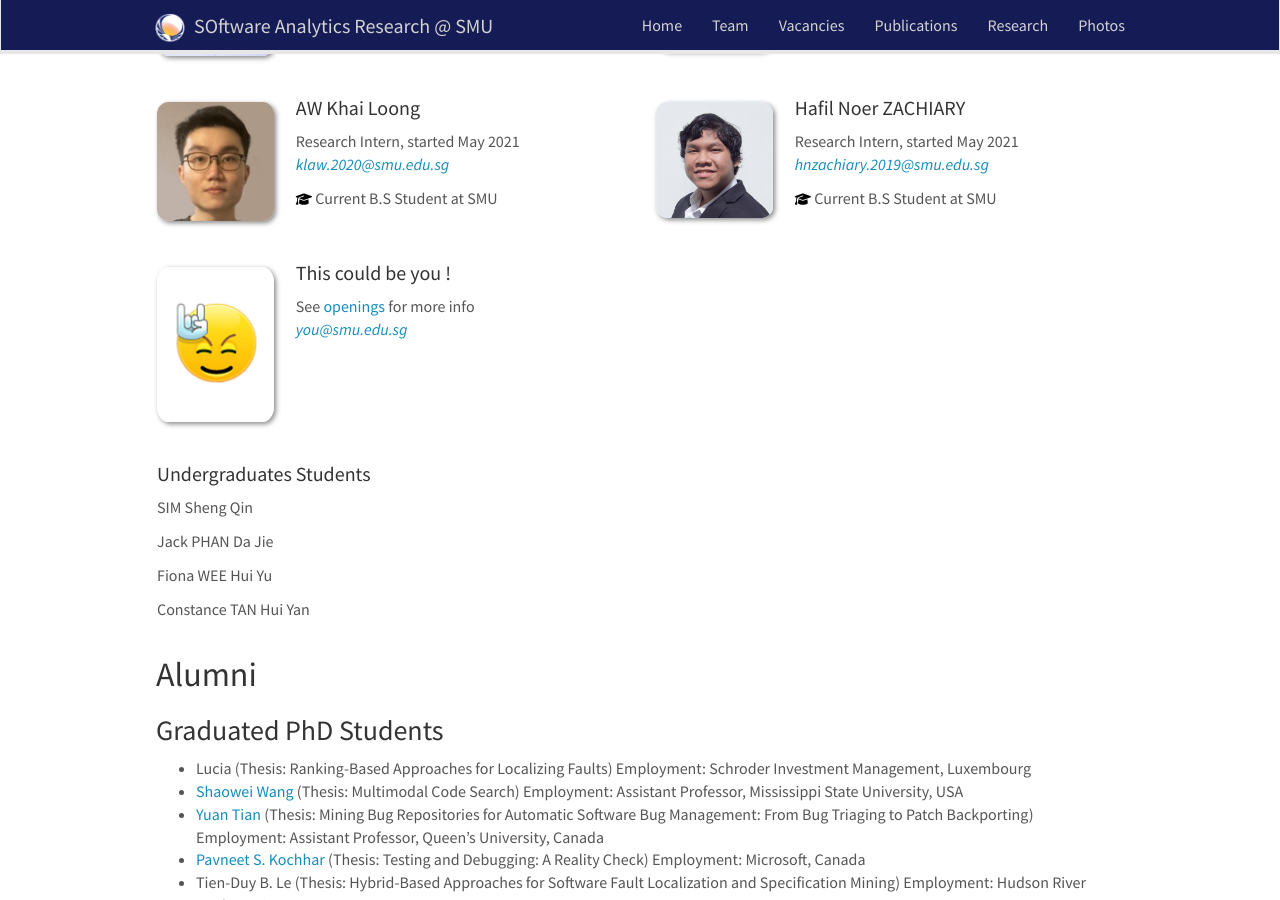
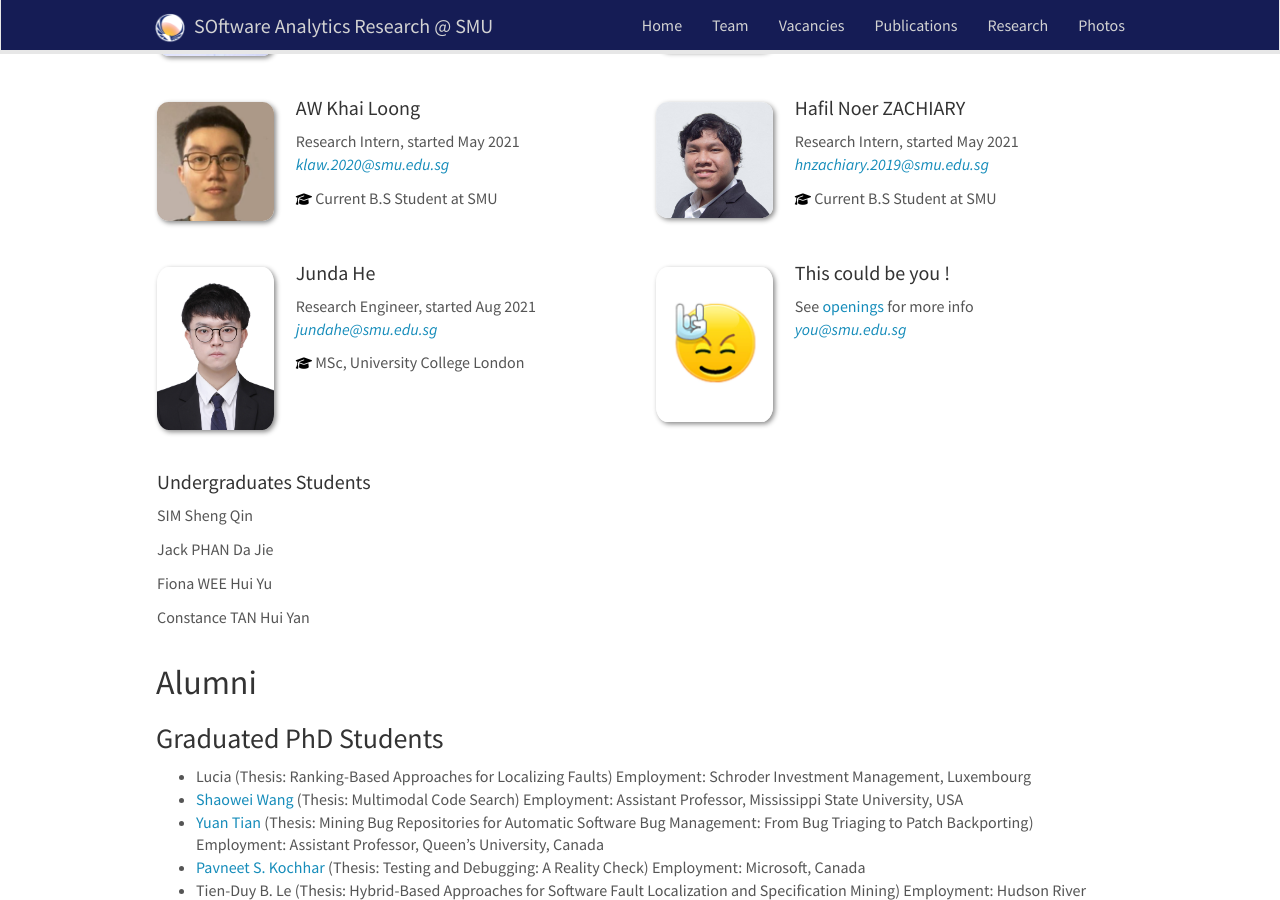
Before and after one commit to soarsmu/soarsmu.github.io, a Jekyll site: the page built from _pages/team.md, in a window 1280 px wide and 900 px high, scrolled down 2953 px. Built offline with Jekyll 4.4.1, drawn with Linux system fonts in a browser that asks for light colours; nearby versions of some CDN libraries.

Commit message:
add Junda

```diff
--- a/_data/team_members.yml
+++ b/_data/team_members.yml
@@ -148,6 +148,13 @@
   education:
     - Current B.S Student at SMU
 
+- name: Junda He
+  photo: junda.jpg
+  info: Research Engineer, started Aug 2021
+  email: jundahe@smu.edu.sg
+  education:
+    - MSc, University College London
+
 - name: "This could be you !"
   photo: rock.jpg
   info: See <a href="http://www.allanlab.org/vacancies">openings</a> for more info
```
Also changed, not shown: images/teampic/junda.jpg (added), 2 other files.
